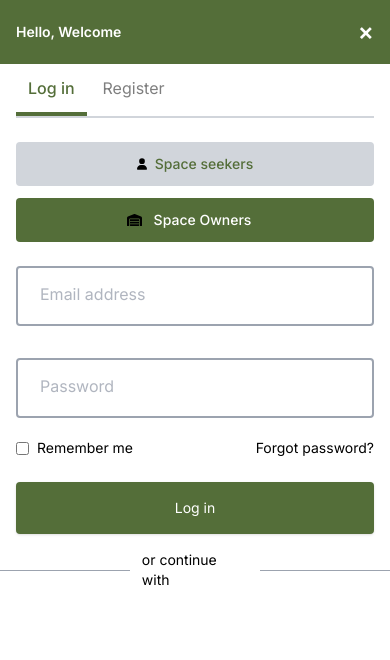
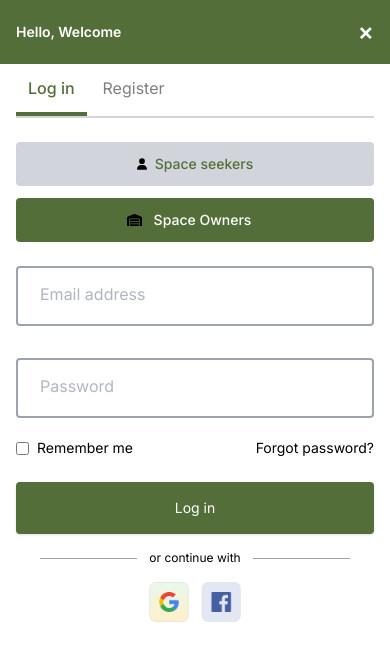
Before and after one commit to AyodejiOmole/warehouzit-technical-interview-solution, a Next.js app: page /get-started in a window 390 px wide. Shown: the top 660 px of the page. Built offline with nearby package versions, Linux system fonts and the light colour scheme.

Commit message:
consumed register endpoint

```diff
--- a/app/get-started/layout.js
+++ b/app/get-started/layout.js
@@ -23,12 +23,26 @@ const GetStartedLayout = ({ children }) => {
 
             <div className="flex items-center justify-center lg:w-1/3 w-full md:w-1/2 mx-auto">
                 {/* <!-- Left horizontal line --> */}
-                <div className="lg:w-1/4 md:w-1/4 w-1/3 h-px bg-gray-400"></div>
+                <div className="lg:w-1/4 md:w-1/4 w-1/4 h-px bg-gray-400"></div>
 
-                <span className="mx-3 text-black text-sm">or continue with</span>
+                <span className="mx-3 text-black text-xs lg:text-sm">or continue with</span>
 
                 {/* <!-- Right horizontal line --> */}
-                <div className="lg:w-1/4 md:w-1/4 w-1/3 h-px bg-gray-400"></div>
+                <div className="lg:w-1/4 md:w-1/4 w-1/4 h-px bg-gray-400"></div>
+            </div>
+
+            {/* Buttons to allow users to login and register via google and register */}
+            <div className="flex w-full gap-3 my-4 align-center justify-center">
+                <Image
+                    src={"/assets/google.png"}
+                    alt="Google logo"
+                    width={40}
+                    height={40}/>
+                <Image
+                    src={"/assets/facebook.png"}
+                    alt="Facebook logo"
+                    width={40}
+                    height={40}/>
             </div>
         </div>
     )
--- a/components/Register.js
+++ b/components/Register.js
@@ -14,7 +14,11 @@ const Register = () => {
     confirmPassword: "",
     phoneNumber: "",
     role: "spaceseeker",
+    agreeToTerms: false
   });
+
+  // To register if the user has clicked the register button and the registration has began asynchronously.
+  const [isSubmitting, setIsSubmitting] = useState(false);
 
   // To determine if the input boxes of the elements are empty after the user clickes on the log in button.
   const [isInputEmpty, setIsInputEmpty] = useState({
@@ -41,13 +45,41 @@ const Register = () => {
   const handleSubmit = async (e) => {
     e.preventDefault();
 
+    const user = {
+      "username": formDetails.firstName + formDetails.lastName,
+      "firstname": formDetails.firstName,
+      "lastname": formDetails.lastName,
+      "email": formDetails.email,
+      "phonenumber": formDetails.phoneNumber,
+      "role": formDetails.role,
+      "password": formDetails.password
+    }
+
+    if (!formDetails.agreeToTerms) {
+      window.alert("You have to agree to the terms and conditions before you can register!");
+      return;
+    }
+
+    try {
+      setIsSubmitting(prev => prev = true);
+
       // Checks if any of the form values are empty and, thus, changes the corresponding value in the isInputEmpty state.
       if(!validateInputFields()) {
+        console.log(formDetails);
+
+        const res = await axios.post("https://warehouzitserver.onrender.com/api/v1/auth/register", user);
+        console.log(res);
+        if (!res.status === 201 || res.status === 200) return;
+
+        window.alert("User created successfully!");
       // Cancels the login process entirely to ensure the user enters a value in all the required fields.
-      console.log(formDetails);
-      // const res = await axios.post();
-      // if(res)
       } else return;
+
+    } catch (error) {
+      console.log(error);
+    } finally {
+      setIsSubmitting(prev => prev = false);
+    }
   }
 
   // Function to verify if all required input fields are filled. It return true if at least one is empty and false is all are filled.
@@ -104,23 +136,19 @@ const Register = () => {
         <FloatingInputBox error={isInputEmpty.password} label="Password" type="password" name="password" value={formDetails.password} placeholder="Password" handleChange={handleChange}/>
         <FloatingInputBox error={isInputEmpty.confirmPassword} label="Confirm Password" type="password" name="confirmPassword" value={formDetails.confirmPassword} placeholder="Confirm password" handleChange={handleChange}/>
 
-        <div className=''>
         <div className='flex gap-2 items-center align-center w-full mb-6 mx-auto'>
           <input
             type='checkbox'
-              name='remember'
-              id='remember'
-              // checked={formDetails.remember}
-              // onChange={handleChange}
+            name='agreeToTerms'
+            checked={formDetails.agreeToTerms}
+            onChange={handleChange}
           />
           <label htmlFor='remember' className='text-black text-sm'>I agree to the terms and conditions</label>
         </div>
 
-        </div>
-
         <button className='bg-primary-green mx-auto w-full text-white text-sm  rounded shadow p-4 font-semi-bold' type="submit">
           {/* hover:bg-white hover:border hover:border-primary-green hover:text-primary-green */}
-          Register
+          {isSubmitting ? "Registering..." : "Register"}
         </button>
       </form>
     </div>
```
Lines whose indentation alone changed are shown as unchanged.
